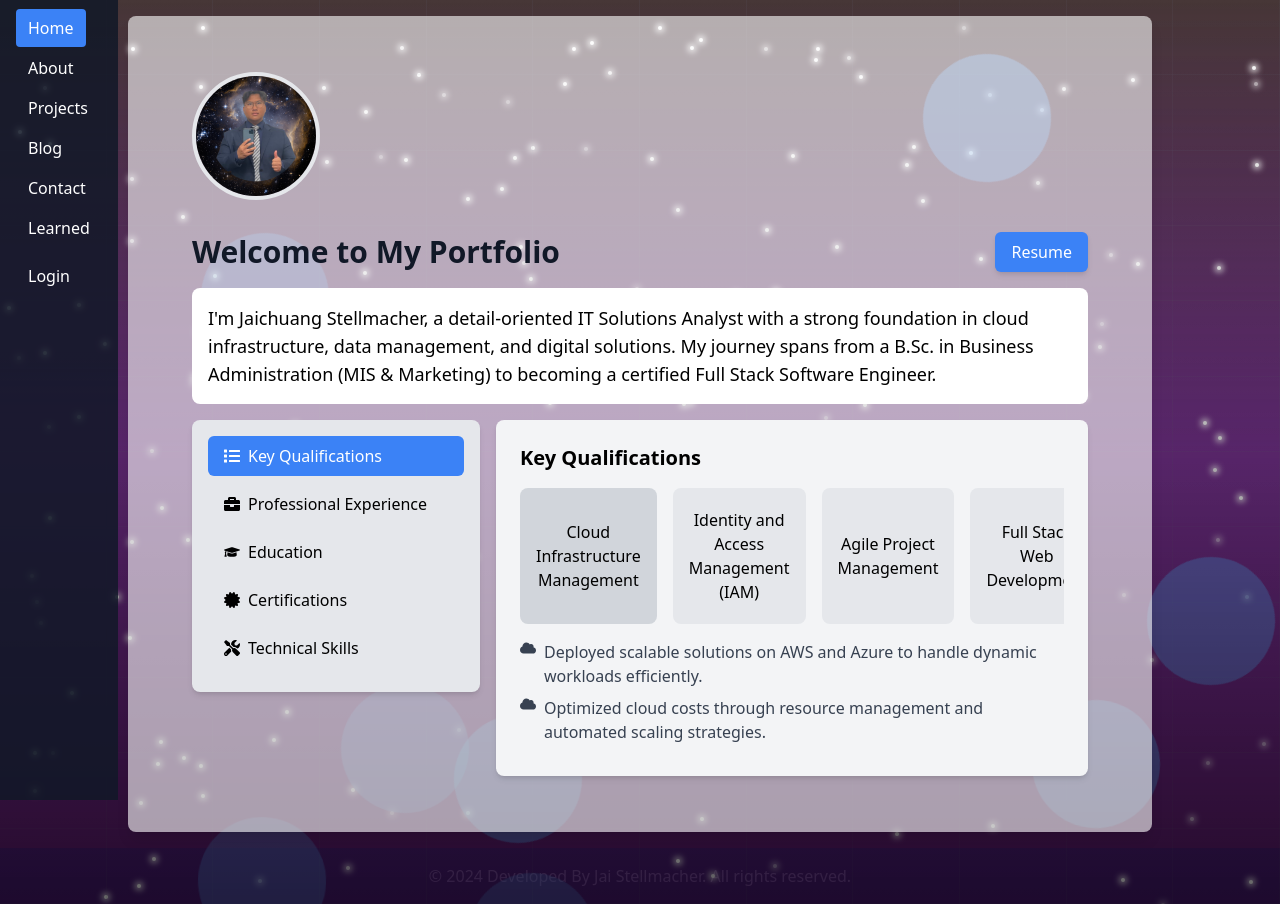
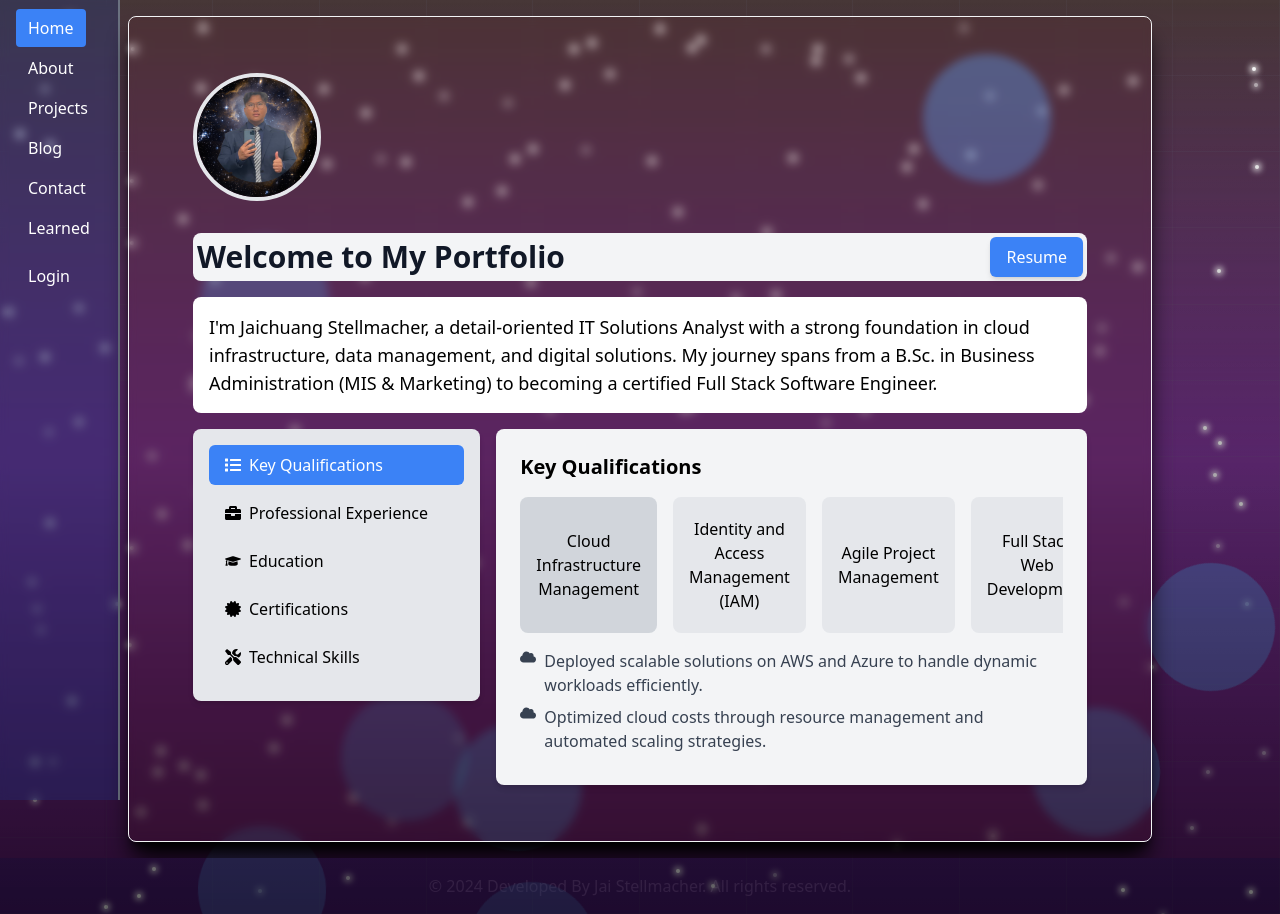
Before and after one commit to jstellmacher/portfo-frontend, a React (Vite) app: page / in a window 1280 px wide. Built offline with nearby package versions, Linux system fonts and the light colour scheme.

Commit message:
glass effect

```diff
--- a/src/App.jsx
+++ b/src/App.jsx
@@ -21,8 +21,8 @@ function App() {
           <Route path="/about" element={<MainLayout><PortfolioCard><About /></PortfolioCard></MainLayout>} />
           <Route path="/projects" element={<MainLayout><PortfolioCard><Projects /></PortfolioCard></MainLayout>} />
           <Route path="/blog" element={<MainLayout><BlogLayout><Blog /></BlogLayout></MainLayout>} />
-          <Route path="/contact" element={<MainLayout><Contact /></MainLayout>} /> {/* Add route for Contact */}
-          <Route path="/learned" element={<MainLayout><Learned /></MainLayout>} />
+          <Route path="/contact" element={<MainLayout><PortfolioCard><Contact /></PortfolioCard></MainLayout>} /> {/* Add route for Contact */}
+          <Route path="/learned" element={<MainLayout><PortfolioCard><Learned /></PortfolioCard></MainLayout>} />
         </Routes>
       </AuthProvider>
     </Router>
--- a/src/components/Nav.jsx
+++ b/src/components/Nav.jsx
@@ -38,7 +38,7 @@ const Nav = () => {
   };
 
   return (
-    <nav className="bg-gray-900 bg-opacity-85 text-white p-4 min-h-full fixed">
+    <nav className="bg-blue-900 bg-clip-padding backdrop-filter backdrop-blur-sm bg-opacity-30 border-r-2 border-gray-500 text-white p-4 min-h-full fixed">
       <ul className="flex flex-col space-y-4">
         <li>
           <NavLink exact to="/" activeClassName="bg-blue-500" className="hover:bg-blue-500 px-3 py-2 rounded">Home</NavLink>
--- a/src/components/PortfolioCard.jsx
+++ b/src/components/PortfolioCard.jsx
@@ -3,7 +3,7 @@ import React from 'react';
 
 const PortfolioCard = ({ children }) => {
   return (
-    <div className="bg-white rounded-lg shadow-lg p-6 transform transition-transform duration-500 sm:px-6 lg:px-8 max-w-screen-lg min-h-[60vh] mx-auto bg-clip-padding bg-opacity-60 border-gray-800">
+    <div className="rounded-lg shadow-xl shadow-black p-6 transform transition-transform duration-500 sm:px-6 lg:px-8 max-w-screen-lg min-h-[60vh] mx-auto bg-red-900 bg-clip-padding backdrop-filter backdrop-blur-sm bg-opacity-10 border border-gray-100">
       <div className="card-content">
         {children}
       </div>
--- a/src/pages/Home.jsx
+++ b/src/pages/Home.jsx
@@ -25,7 +25,7 @@ const Home = () => {
     <div className="mx-auto py-8 px-4 sm:px-6 lg:px-8 max-w-screen-lg">
       <ProfilePicture imageUrl={imageUrl} alt="Profile Picture" isAdmin={isAdmin} />
       <div className="mt-8">
-        <div className="flex items-center justify-between mb-4">
+        <div className="flex items-center justify-between mb-4 bg-gray-100 p-1 rounded-lg">
           <h2 className="text-3xl font-bold text-gray-900">Welcome to My Portfolio</h2>
           <a
             href="https://docs.google.com/document/d/1VLkC0Zy2qz4mmUR__-OPIQ1Gn7AhhFv5b41P0xn1PIc/edit?usp=sharing"
--- a/src/pages/Projects.jsx
+++ b/src/pages/Projects.jsx
@@ -107,13 +107,14 @@ const ProjectsPage = () => {
 
   return (
     <div className="mx-auto py-8 px-4 sm:px-6 lg:px-8 max-w-screen-lg">
-      <h2 className="text-3xl font-bold mb-8 text-black">Projects</h2>
+      <div className="bg-gray-100 rounded-lg p-4">
+      <h2 className="text-3xl font-bold mb-4 text-black">Projects</h2>
       <ProjectFilter
         tags={allTags}
         selectedTags={selectedTags}
         onTagClick={handleTagClick}
         onClearTags={handleClearTags} // Pass handleClearTags function
-      />
+      /></div>
       <p className="text-red-600 text-sm text-center m-2">
         Scroll Down For More Projects
       </p>
```
